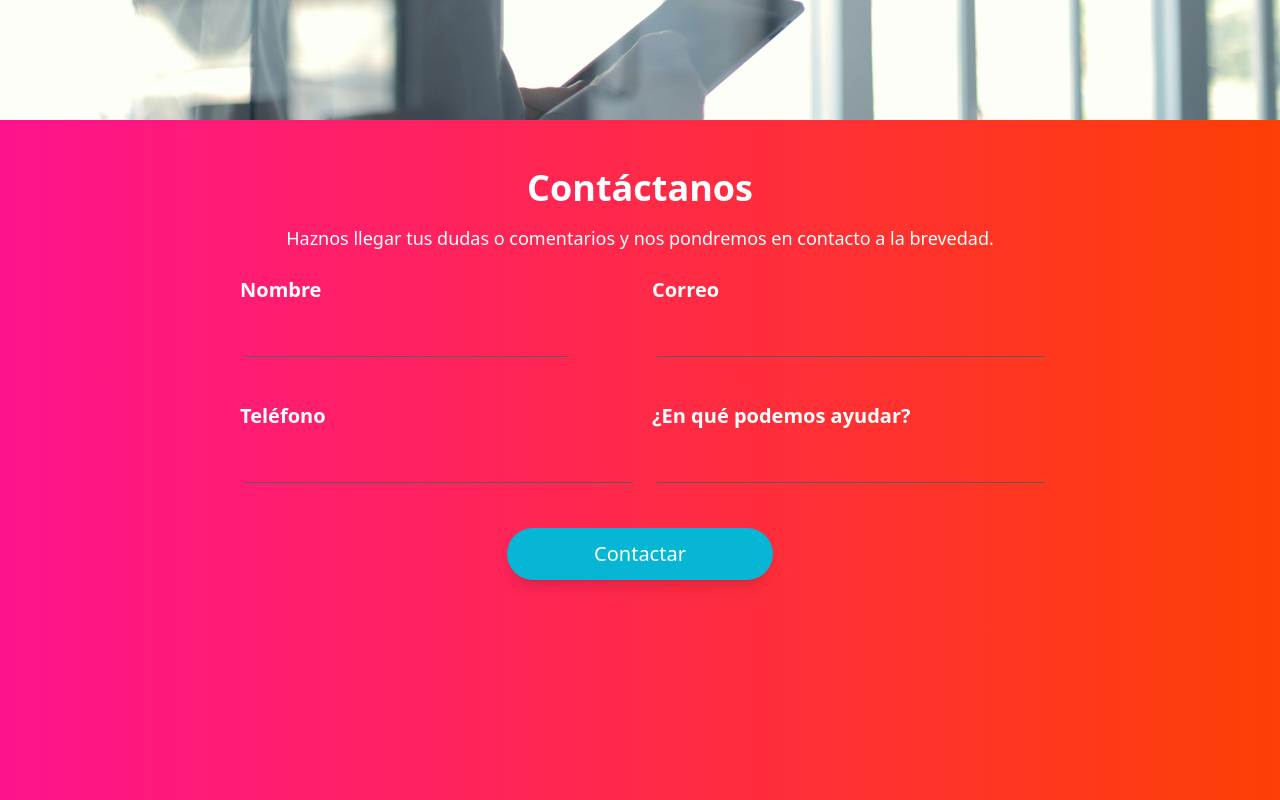
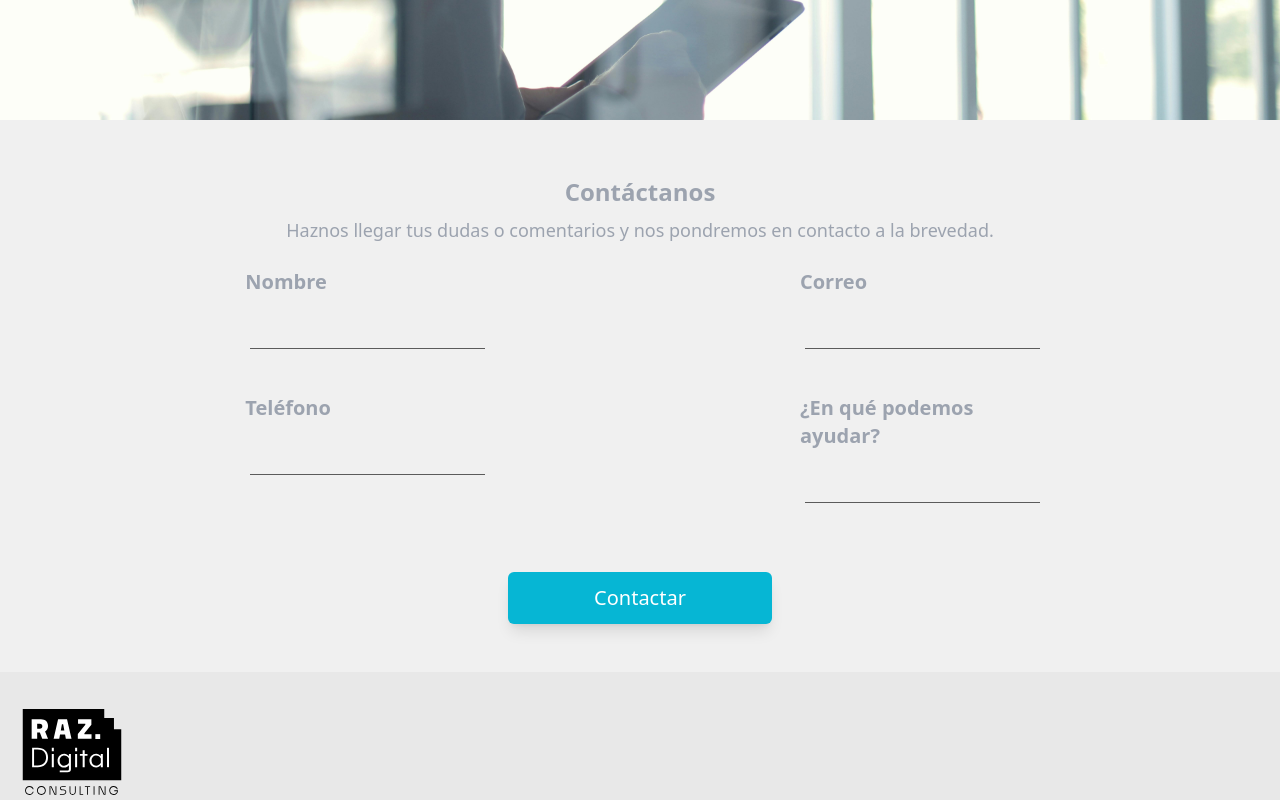
Before and after one commit to AlexStar257/raz-Digital-Consulting, a React (Vite) app: page / in a window 1280 px wide. Shown: the part 680-1480 px from the top of the page. Built offline with nearby package versions, Linux system fonts and the light colour scheme.

Commit message:
Cambios pendientes terminados

```diff
--- a/src/App.css
+++ b/src/App.css
@@ -4,7 +4,7 @@
 @import url('https://fonts.googleapis.com/css?family=Poppins:400,500,600,700&display=swap');
 
 .gradient-bg {
-    background: linear-gradient(to right, #FF138D, #FF3F05);
+   background-color: #f0f0f0;
 }
 
 .bgColorF {
--- a/src/App.jsx
+++ b/src/App.jsx
@@ -1,5 +1,4 @@
 import "./App.css";
-import { useState } from "react";
 import { Contact, Footer, Home } from "./components";
 
 function App() {
--- a/src/components/Contact.jsx
+++ b/src/components/Contact.jsx
@@ -1,5 +1,5 @@
 import { useState } from "react";
-import bgContact from "../assets/bg-contact.jpg";
+// import bgContact from "../assets/bg-contact.jpg";
 
 export const Contact = () => {
   const [formData, setFormData] = useState({
@@ -23,24 +23,15 @@ export const Contact = () => {
   };
 
   return (
-    <div
-      className="flex flex-col min-h-screen bg-cover bg-center bg-no-repeat bg-fixed relative z-10 gradient-bg"
-      /*       style={{
-        backgroundImage: `url(${bgContact})`,
-      }} */
-    >
-      <div className="max-w-4xl mx-auto p-6 md:p-12  text-white " id="contact">
-        <h2 className="text-4xl font-bold mb-4 text-center">Contáctanos</h2>
+<div className="md:flex-col gradient-bg">
+  <div className="mx-auto p-6 md:p-12 text-gray-400" id="contact">
+    <h2 className="text-2xl font-bold mb-2 mt-2 text-center">Contáctanos</h2>
     <p className="text-lg mb-6 text-center">
-          Haznos llegar tus dudas o comentarios y nos pondremos en contacto a la
-          brevedad.
+      Haznos llegar tus dudas o comentarios y nos pondremos en contacto a la brevedad.
     </p>
-        <form
-          onSubmit={handleSubmit}
-          className=" md: grid md:grid-cols-2 gap-6"
-        >
-          <div className="mb-4 ">
-            <label htmlFor="nombre" className="text-xl font-bold mb-2">
+    <form onSubmit={handleSubmit} className="md:grid md:grid-cols-2 gap-6 md:gap-x-80 md:w-8/12 mx-auto">
+      <div className="mb-4">
+        <label htmlFor="nombre" className="text-xl font-bold mb-2 ">
           Nombre
         </label>
         <input
@@ -49,7 +40,7 @@ export const Contact = () => {
           name="nombre"
           value={formData.nombre}
           onChange={handleChange}
-              className="w-10/12 h-12 px-4 py-2 font-bold"
+          className="w-full h-12 px-4 py-2 font-bold"
           required
         />
       </div>
@@ -68,7 +59,6 @@ export const Contact = () => {
           required
         />
       </div>
-
       <div className="mb-4">
         <label htmlFor="telefono" className="text-xl font-bold mb-2">
           Teléfono
@@ -100,12 +90,14 @@ export const Contact = () => {
 
       <button
         type="submit"
-            className="col-span-2 md:col-span-2 md:w-4/12 mx-auto px-8 py-3 rounded-full bg-cyan-500 text-white text-xl hover:bg-cyan-400 transition-colors shadow-lg"
+        className="col-span-2 md:col-span-2 md:w-4/12 mx-auto px-8 py-3 rounded-md bg-cyan-500 text-white text-xl hover:bg-cyan-400 transition-colors shadow-lg md:mt-6"
       >
         Contactar
       </button>
     </form>
   </div>
 </div>
+
+
   );
 };
--- a/src/components/Footer.jsx
+++ b/src/components/Footer.jsx
@@ -1,4 +1,3 @@
-import React from "react";
 import miniLogo from "../assets/logo-zar-digital-raz-04.svg";
 
 export const Footer = () => {
@@ -12,7 +11,7 @@ export const Footer = () => {
         </div>
         <hr className="my-6 border-current linea" />
         <div className="sm:flex sm:items-center sm:justify-between">
-          <span className="text-sm text-black sm:text-center dark:text-gray-400">
+          <span className="text-sm text-black sm:text-center">
             © 2024{" "}
             <a href="#" className="hover:underline">
               RAZ Digital Consulting™
--- a/src/components/Home.jsx
+++ b/src/components/Home.jsx
@@ -1,4 +1,3 @@
-import React from "react";
 import background from "../assets/background.jpg";
 import logo from "../assets/logo-zar-digital-raz-04.svg";
 //import "animate.css";
```
Also changed, not shown: 1 other file (tests, documents, lock files or other folders). Lines whose indentation alone changed are shown as unchanged.
